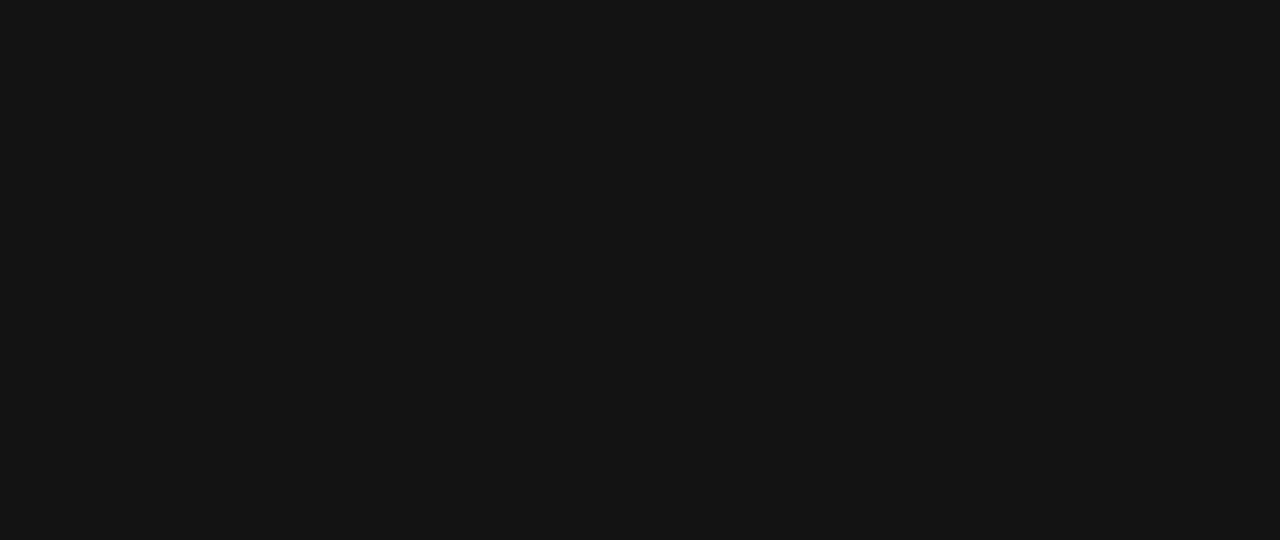
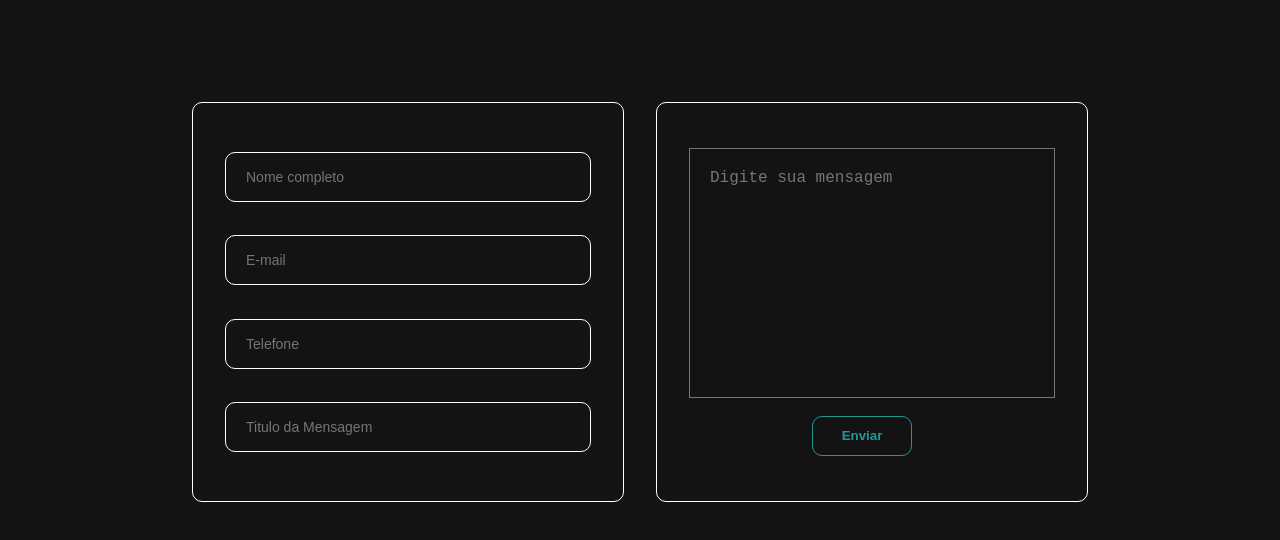
Before and after one commit to dev-brunosantos/Bruno-dev, a Next.js app: page / in a window 1280 px wide. Shown: the part 1894-2434 px from the top of the page. Before the commit the page ends 1796 px from the top, so only its background shows below. Built offline with nearby package versions, Linux system fonts and the light colour scheme.

Commit message:
Iniciando a criação da tela CONTATOS

```diff
--- /dev/null
+++ b/src/app/components/Inputs.tsx
@@ -0,0 +1,23 @@
+import { Input } from "@/styles/ContatosStyles"
+
+interface InputsInterface {
+    width: string,
+    placeholder: string,
+    color?: string,
+    fontSize?: string,
+}
+
+export const InputComponent = ({
+    width, placeholder, color, fontSize="16px"
+}: InputsInterface) => {
+    return (
+        <Input
+            style={{
+                width: width,
+                color: color,
+                fontSize: fontSize
+            }}
+            placeholder={placeholder}
+        />
+    )
+}
--- a/src/app/page.tsx
+++ b/src/app/page.tsx
@@ -3,6 +3,7 @@ import { Menu } from "./components/Menu";
 import Inicio from "./pages/Inicio"
 import Sobre from "./pages/Sobre"
 import Projetos from "./pages/Projetos";
+import Contatos from "./pages/Contatos";
 
 export default function App() {
   return (
@@ -12,6 +13,7 @@ export default function App() {
         <Inicio />
         {/* <Sobre /> */}
         <Projetos />
+        <Contatos />
       </main>
     </>
   );
--- /dev/null
+++ b/src/app/pages/Contatos.tsx
@@ -0,0 +1,40 @@
+import { ContainerForm, ContainerTextArea, Formulario } from "@/styles/ContatosStyles";
+import { ContainerPage } from "@/styles/PageStyles";
+import { InputComponent } from "../components/Inputs";
+import { Btn } from "../components/Botoes/Btn";
+
+export default function Contatos() {
+
+    const opcInput: string[] = ["Nome completo", "E-mail", "Telefone", "Titulo da Mensagem"]
+
+    return (
+        <ContainerPage id="contatos">
+            <Formulario>
+                <ContainerForm>
+                    {
+                        opcInput.map((opc) => (
+                            <InputComponent
+                                key={opc}
+                                width="100%"
+                                placeholder={opc}
+                                color="#fff"
+                                fontSize="14px"
+                            />
+                        ))
+                    }
+                </ContainerForm>
+                <ContainerForm>
+                    {/* <h3>Sua mensagem</h3> */}
+                    <div style={{ width: '100%' }}>
+                        <ContainerTextArea placeholder="Digite sua mensagem"/>
+                    </div>
+                    <Btn
+                        width="100px" height="40px"
+                        titulo="Enviar" fontSize=""
+                        onClick={() => alert('Funcionou')}
+                    />
+                </ContainerForm>
+            </Formulario>
+        </ContainerPage>
+    )
+}
--- /dev/null
+++ b/src/styles/ContatosStyles.ts
@@ -0,0 +1,48 @@
+import { styled } from 'styled-components';
+
+export const Formulario = styled.form`
+    width: 80%;
+    height: 80%;
+    padding: 2rem;
+    display: flex;
+    align-items: center;
+    justify-content: space-evenly;
+
+    /* border: solid; */
+`;
+
+export const ContainerForm = styled.div`
+    width: 45%;
+    height: 400px;
+    display: flex;
+    flex-direction: column;
+    align-items: center;
+    justify-content: space-evenly;
+
+    border: 1px solid #fff;
+    border-radius: 10px;
+    padding: 2rem;
+`;
+
+export const Input = styled.input`
+    height: 50px;
+    border: 1px solid #fff;
+    border-radius: 10px;
+    /* margin: 1rem 0 0.5rem 0; */
+    margin: 1rem 0;
+    padding: 4px 4px 4px 20px;
+    background-color: transparent;
+    &:focus {
+        border: 1px solid var(--azul);
+    }
+`;
+
+export const ContainerTextArea = styled.textarea`
+    width: 100%;
+    height: 250px;
+    padding: 20px;
+    resize: none;
+    color: #fff;
+    font-size: 16px;
+    background-color: transparent;
+`;
```
